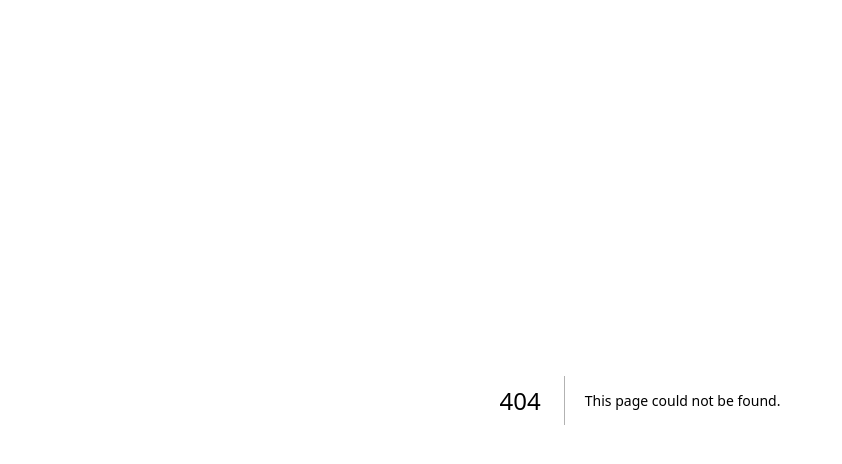
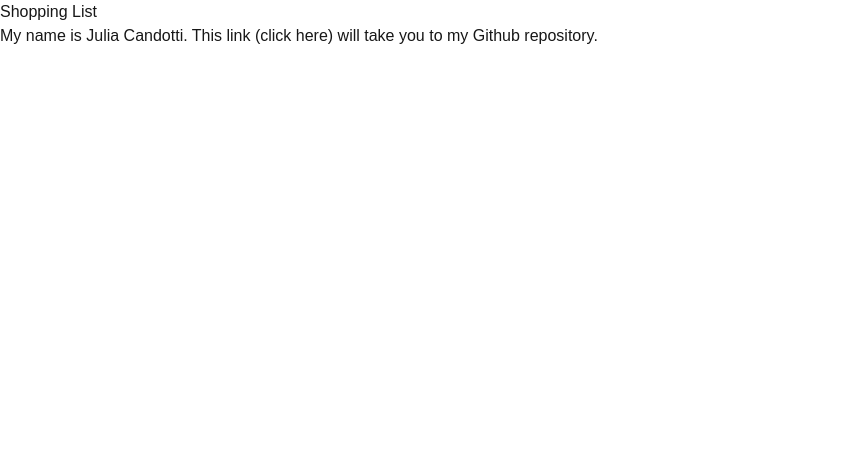
Before and after one commit to JuliaGCandotti/cprg306-assignments, a Next.js app: page /week-2 in a window 1280 px wide. Before the commit this address had no page. Shown: the top 464 px of the page, without its empty margins (0-842 px from the left). Built offline with nearby package versions, Linux system fonts and the light colour scheme.

Commit message:
Final edits
Construction of the assignment requirements.

```diff
--- a/app/layout.js
+++ b/app/layout.js
@@ -1,15 +1,4 @@
-import { Geist, Geist_Mono } from "next/font/google";
 import "./globals.css";
-
-const geistSans = Geist({
-  variable: "--font-geist-sans",
-  subsets: ["latin"],
-});
-
-const geistMono = Geist_Mono({
-  variable: "--font-geist-mono",
-  subsets: ["latin"],
-});
 
 export const metadata = {
   title: "Create Next App",
@@ -19,11 +8,7 @@
 export default function RootLayout({ children }) {
   return (
     <html lang="en">
-      <body
-        className={`${geistSans.variable} ${geistMono.variable} antialiased`}
-      >
-        {children}
-      </body>
+      <body> {children} </body>
     </html>
   );
 }
--- a/app/page.js
+++ b/app/page.js
@@ -1,8 +1,12 @@
+import Link from "next/link";
+
 export default function Page() {
   return (
     <div>
-      <h1>A</h1>
-      <p>B</p>
+      <h1>CPRG 306: Web Development 2 - Assignments</h1>
+      <li>
+        <Link href="/week-2">Go to Week-2 page</Link>
+      </li>
     </div>
   )
 }
--- /dev/null
+++ b/app/week-2/page.js
@@ -0,0 +1,10 @@
+import StudentInfo from "./student-info";
+
+export default function Page() {
+    return (
+      <main>
+        <h1>Shopping List</h1>
+        <StudentInfo></StudentInfo>
+      </main>
+    );
+  }
--- /dev/null
+++ b/app/week-2/student-info.js
@@ -0,0 +1,8 @@
+import Link from "next/link";
+
+export default function StudentInfo() {
+    return (
+        <p>My name is Julia Candotti. This link <Link href="https://github.com/JuliaGCandotti/cprg306-assignments">(click here)</Link> will take you to my Github repository.
+        </p>
+    )
+}
```
